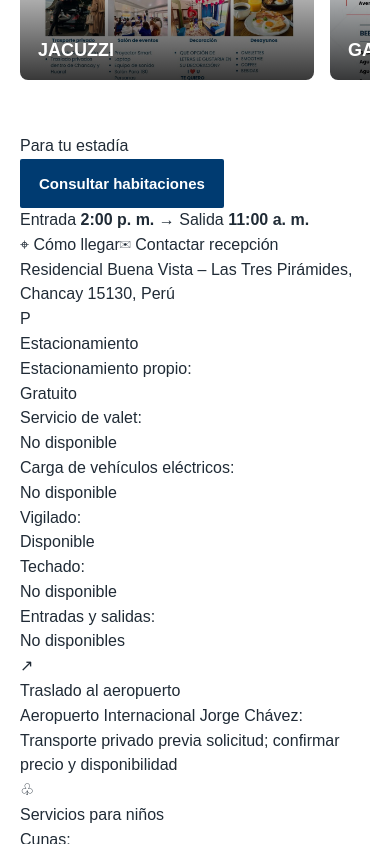
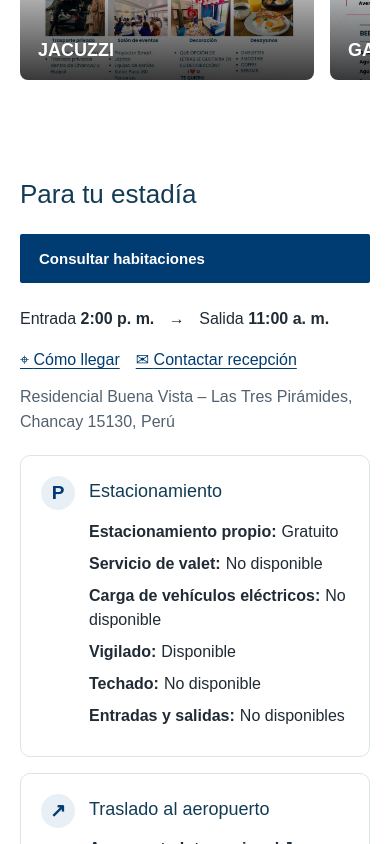
Before and after one commit to camilogomez17/hotelBlueThree, a Next.js app: page /politicas in a window 390 px wide. Shown: the part 1660-2504 px from the top of the page. Built offline with nearby package versions, Linux system fonts and the light colour scheme.

Commit message:
Style responsive stay information tiles

```diff
--- a/app/globals.css
+++ b/app/globals.css
@@ -727,3 +727,28 @@ img,video,iframe{max-width:100%}
 .featured-amenity-close{position:absolute;right:28px;top:26px;border:0;border-radius:50%;background:white;width:36px;height:36px;font-size:26px;cursor:pointer}
 @media(max-width:640px){.featured-amenities-grid{display:grid;grid-auto-flow:column;grid-auto-columns:85%;grid-template-columns:none;overflow-x:auto;scroll-snap-type:x mandatory;padding:8px 2px 14px;scrollbar-width:none}.featured-amenities-grid::-webkit-scrollbar{display:none}.featured-amenity-tile{scroll-snap-align:start}.featured-amenity-shade{padding:18px}}
 @media(prefers-reduced-motion:reduce){.featured-amenity-tile img,.featured-amenity-shade strong{transition:none}}
+
+
+.for-your-stay{padding:40px 0}
+.for-your-stay-top{display:flex;justify-content:space-between;align-items:center;gap:20px;flex-wrap:wrap}
+.for-your-stay-top h2{margin:0;font-size:clamp(26px,3vw,36px);color:#123c55}
+.for-your-stay-contact{display:flex;justify-content:space-between;align-items:center;gap:16px 28px;flex-wrap:wrap;margin:24px 0 12px}
+.for-your-stay-contact p{margin:0;font-size:16px}
+.for-your-stay-contact p span{padding:0 10px}
+.for-your-stay-links{display:flex;flex-wrap:wrap;gap:16px}
+.for-your-stay-links a{color:#003b71;text-decoration:underline;text-underline-offset:3px}
+.for-your-stay-address{color:#52616f;margin:0 0 20px}
+.for-your-stay-grid{display:grid;grid-template-columns:repeat(3,minmax(0,1fr));gap:16px}
+.for-your-stay-tile{display:flex;gap:14px;align-items:flex-start;min-width:0;padding:20px;border:1px solid #dbe4ea;border-radius:10px;background:#fff}
+.for-your-stay-icon{display:grid;place-items:center;flex:0 0 34px;width:34px;height:34px;border-radius:50%;background:#e8f0f6;color:#003b71;font-weight:800;font-size:19px}
+.for-your-stay-tile h3{font-size:18px;margin:2px 0 14px;color:#123c55}
+.for-your-stay-tile dl{margin:0}
+.for-your-stay-tile dl>div{margin-bottom:8px;line-height:1.5}
+.for-your-stay-tile dt{display:inline;font-weight:700}
+.for-your-stay-tile dd{display:inline;margin-left:5px}
+.for-your-stay-more{margin-top:12px}
+.for-your-stay-more summary{cursor:pointer;color:#003b71;font-weight:700}
+.for-your-stay-more p{line-height:1.5;font-size:14px}
+.for-your-stay-disclaimer{margin:18px 0 0;color:#52616f;font-size:13px;line-height:1.6}
+@media(max-width:900px){.for-your-stay-grid{grid-template-columns:repeat(2,minmax(0,1fr))}}
+@media(max-width:600px){.for-your-stay-grid{grid-template-columns:1fr}.for-your-stay-top .button{width:100%;text-align:center}}
```
